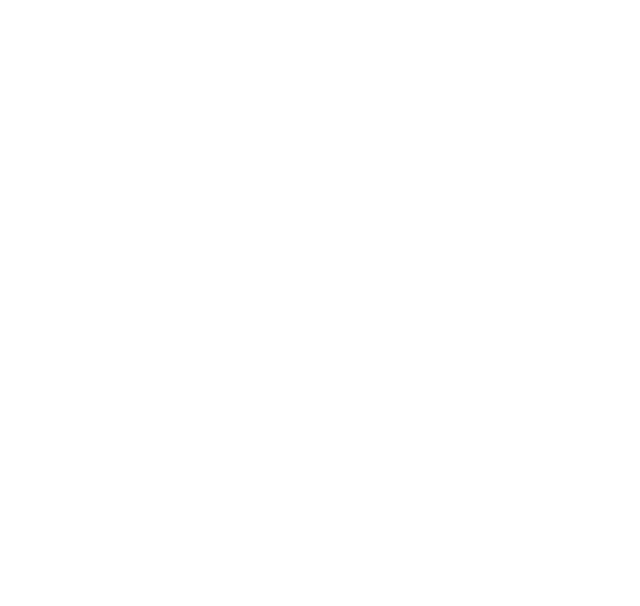
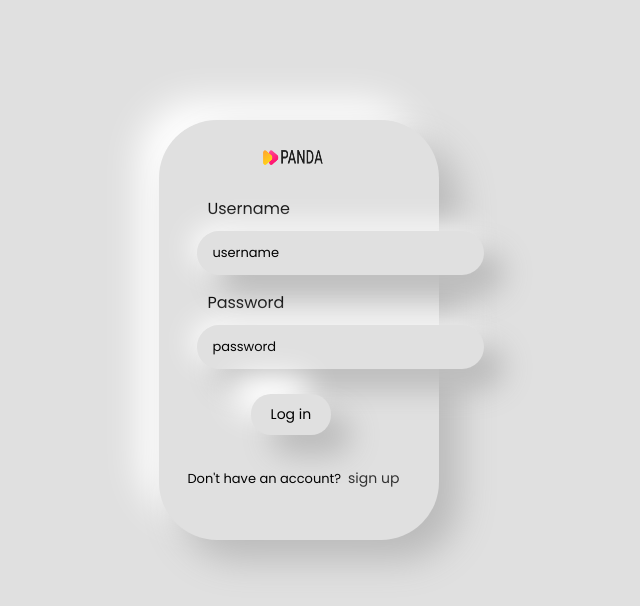
Before and after one commit to Limon-0007/new-log-in-page, a plain HTML site: page index.html in a window 1280 px wide. Shown: the whole page, without its empty margins (293-933 px from the left). Drawn offline with Linux system fonts and the light colour scheme.

Commit message:
added site resources

```diff
--- a/index.html
+++ b/index.html
@@ -1,12 +1,25 @@
 <!DOCTYPE html>
 <html lang="en">
-<head>
-    <meta charset="UTF-8">
-    <meta http-equiv="X-UA-Compatible" content="IE=edge">
-    <meta name="viewport" content="width=device-width, initial-scale=1.0">
-    <title>Document</title>
-</head>
-<body>
+  <head>
+    <meta charset="UTF-8" />
+    <meta http-equiv="X-UA-Compatible" content="IE=edge" />
+    <meta name="viewport" content="width=device-width, initial-scale=1.0" />
+    <title>Log in page</title>
+    <link rel="stylesheet" href="style.css" />
+  </head>
+  <body>
+    <div class="container">
+      <div class="form">
+        <img src="logo.png" alt="">
+        <br>
 
-</body>
+        <label for="text">Username</label> <br />
+        <input type="text" placeholder="username" /> <br />
+        <label for="password">Password</label><br />
+        <input type="password" placeholder="password" /> <br />
+        <button type="submit">Log in</button> <br>
+        <span>Don't have an account? &nbsp;<a href="#">sign up</a></span>
+      </div>
+    </div>
+  </body>
 </html>
--- a/style.css
+++ b/style.css
@@ -0,0 +1,93 @@
+@import url("https://fonts.googleapis.com/css2?family=Poppins&display=swap");
+
+* {
+  margin: 0;
+  padding: 0;
+  box-sizing: border-box;
+  font-family: "Poppins", sans-serif;
+  font-weight: 400;
+}
+
+body {
+  background-color: #e0e0e0;
+}
+
+.container {
+  height: 420px;
+  width: 300px;
+  position: relative;
+  top: 15vh;
+  left: 33vw;
+}
+
+.form {
+  position: absolute;
+  left: 10%;
+  padding: 30px 18px;
+  border-radius: 58px;
+  background: #e0e0e0;
+  box-shadow: 20px 20px 36px #bababa, -20px -20px 36px #ffffff;
+  outline: none;
+  height: 420px;
+  width: 280px;
+}
+
+.form img {
+  height: 15px;
+  width: 60px;
+  margin-left: 35%;
+  margin-bottom: 10%;
+}
+
+label {
+  color: #000;
+  margin-left: 30px;
+}
+
+input {
+  margin-bottom: 10px;
+  padding: 12px 15px;
+  border: none;
+  border-radius: 58px;
+  background: #e0e0e0;
+  box-shadow: 20px 20px 30px #bababa, -5px -5px 30px #ffffff;
+  outline: none;
+  margin-left: 20px;
+  margin-top: 10px;
+  margin-bottom: 15px;
+}
+
+button {
+  border: none;
+  padding: 10px 20px;
+  margin-top: 10px;
+  margin-left: 30%;
+  font-family: "Poppins", sans-serif;
+  font-weight: 400;
+  font-size: 14px;
+  background: #e0e0e0;
+  box-shadow: 20px 20px 30px #bababa, -20px -20px 30px #ffffff;
+  border-radius: 20px;
+  cursor: pointer;
+  margin-bottom: 30px;
+}
+
+::placeholder {
+  font-family: "poppins", sans-serif;
+  font-weight: 400;
+  color: #000;
+  font-size: 13px;
+}
+
+span {
+  font-size: 13px;
+  color: #000;
+  margin-left: 10px;
+}
+
+span a {
+  text-decoration: none;
+  color: #333;
+  font-weight: 500;
+  font-size: 14px;
+}
```
Also changed, not shown: logo.png (added).
